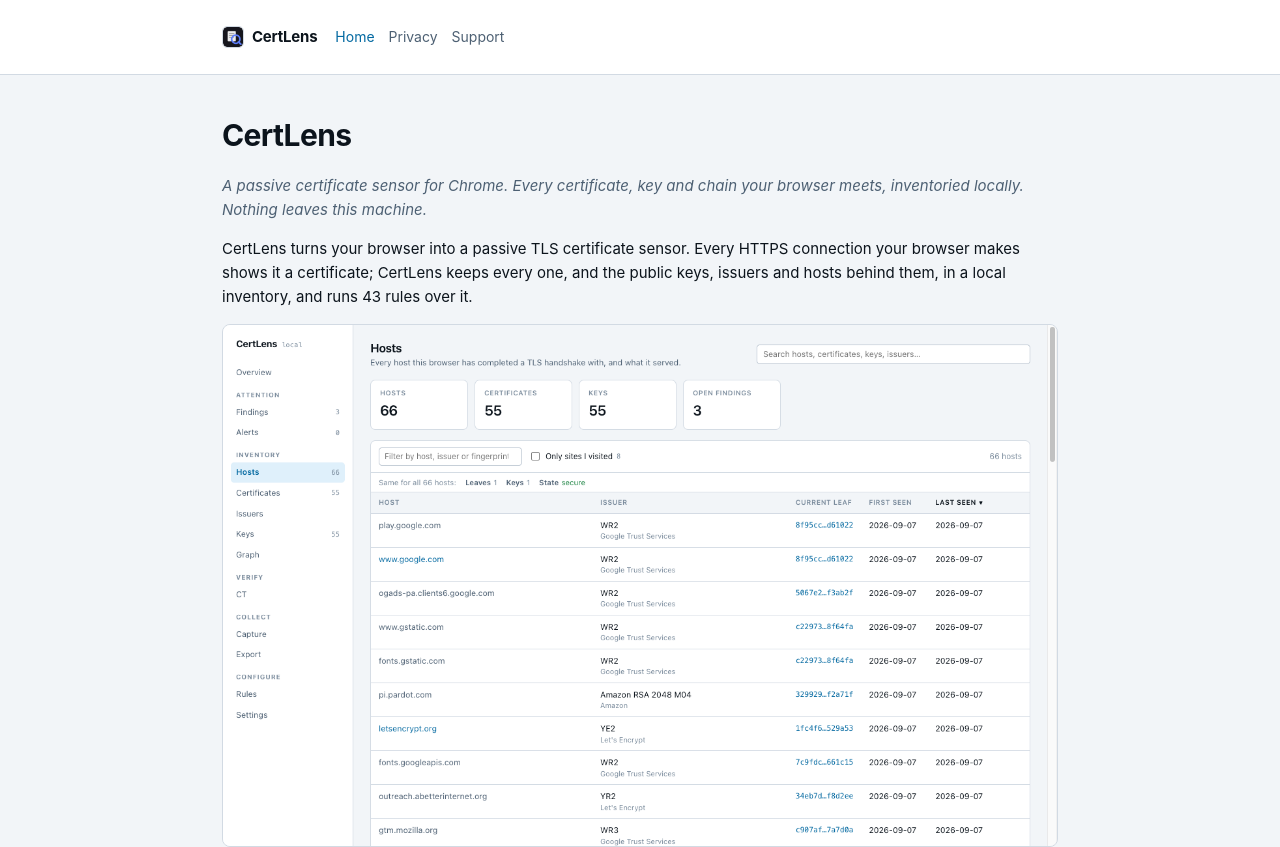
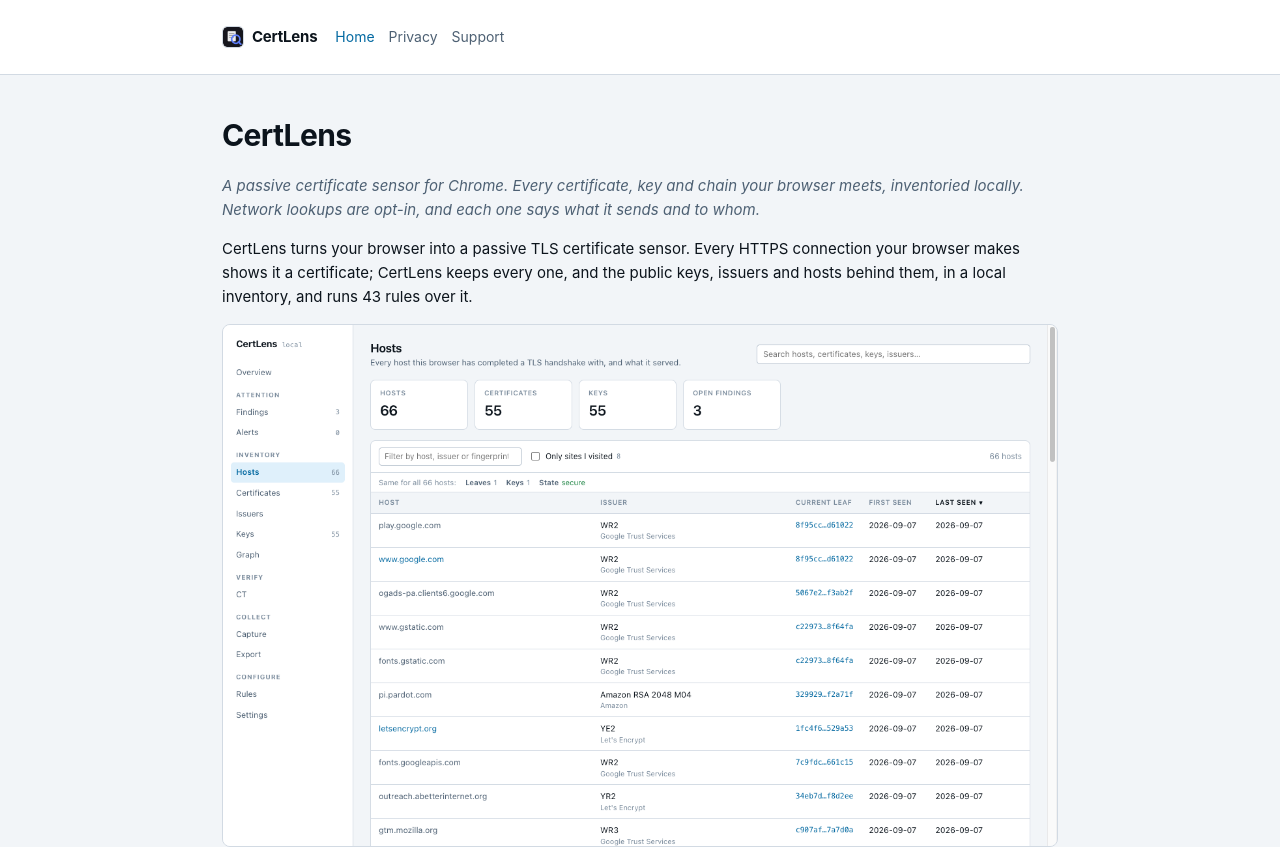
Before and after one commit to invenity-labs/certlens, a plain HTML site: page index.html in a window 1280 px wide. Shown: the top 847 px of the page. Drawn offline with Linux system fonts and the light colour scheme.

Commit message:
Site: landing text matches the privacy policy (network lookups are opt-in)

```diff
--- a/index.html
+++ b/index.html
@@ -27,7 +27,7 @@
 <header><div class="bar"><a class="brand" href="./"><img src="./icon.png" alt="">CertLens</a><nav><a href="./" aria-current="page">Home</a><a href="./privacy/">Privacy</a><a href="./support/">Support</a></nav></div></header>
 <main>
 <h1 id="certlens">CertLens</h1>
-<p><em>A passive certificate sensor for Chrome. Every certificate, key and chain your browser meets, inventoried locally. Nothing leaves this machine.</em></p>
+<p><em>A passive certificate sensor for Chrome. Every certificate, key and chain your browser meets, inventoried locally. Network lookups are opt-in, and each one says what it sends and to whom.</em></p>
 <p>CertLens turns your browser into a passive TLS certificate sensor. Every HTTPS connection your browser makes shows it a certificate; CertLens keeps every one, and the public keys, issuers and hosts behind them, in a local inventory, and runs 43 rules over it.</p>
 <p><img src="store/hosts.png" alt="The Hosts tab: every host this browser has completed a TLS handshake with, its issuer, current certificate and when it was first seen" loading="lazy"></p>
 <h2 id="what-you-get">What you get</h2>
```
Also changed, not shown: store/marquee.png (added), 1 other file.
